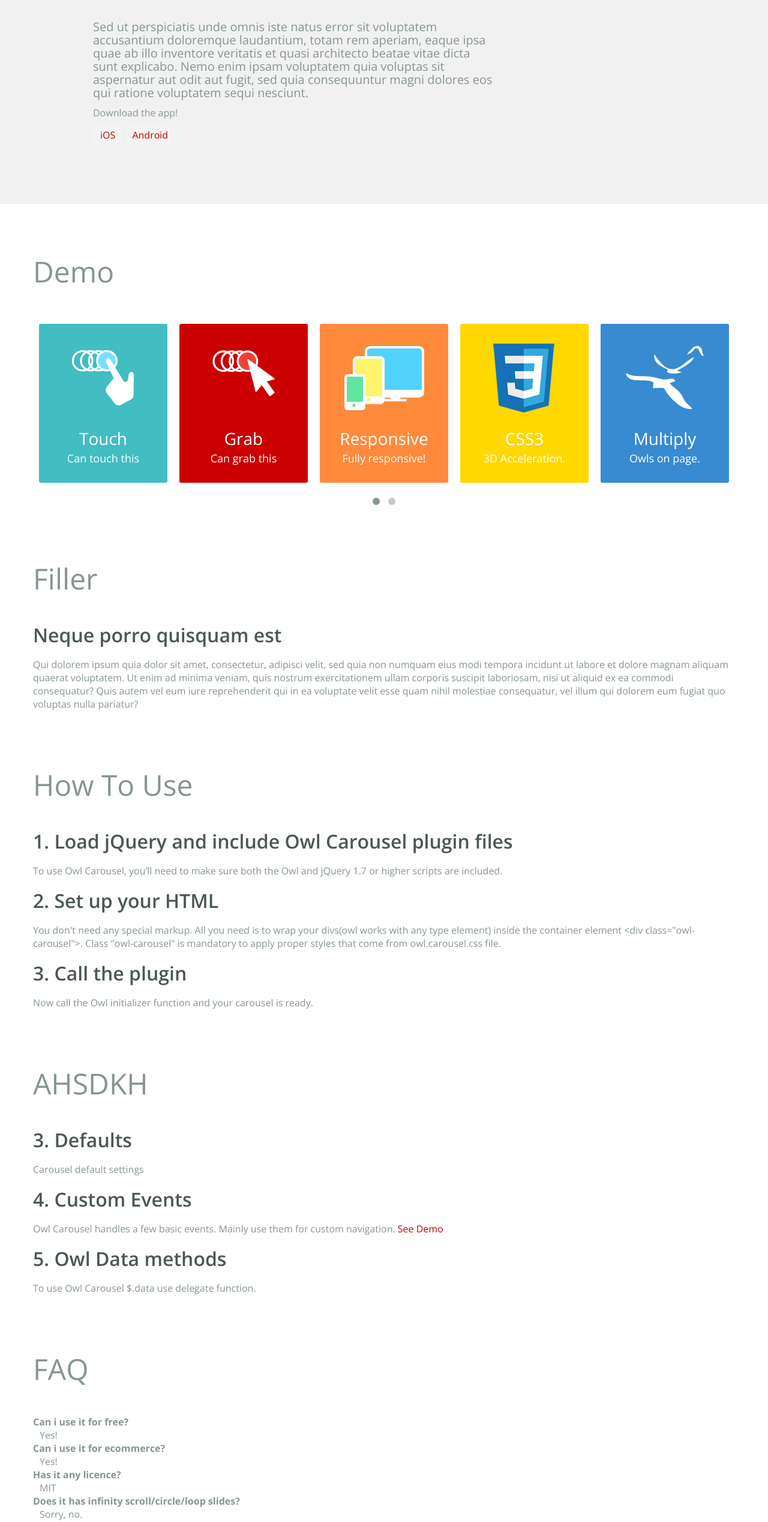
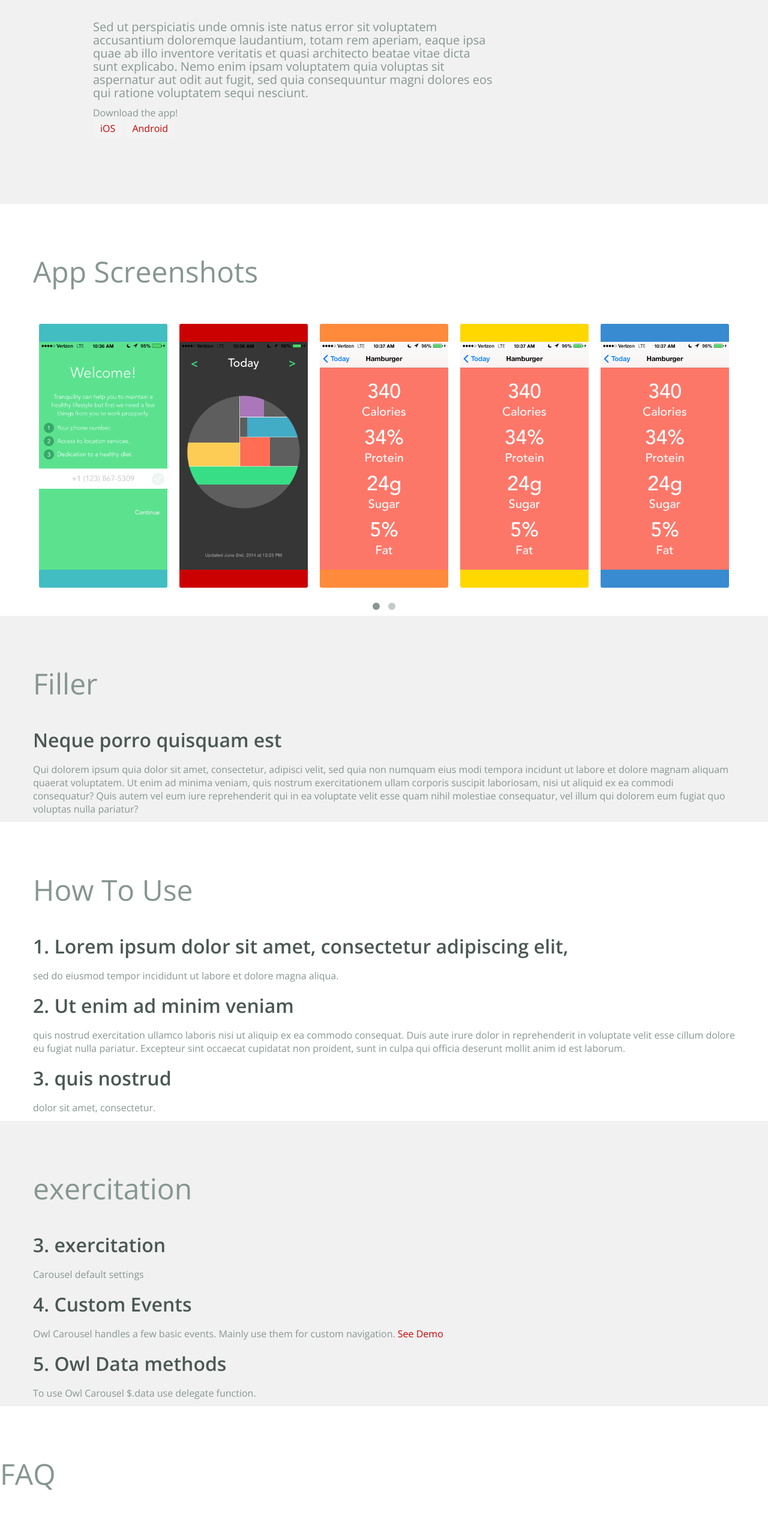
Before and after one commit to dprorok2/dprorok2.github.io, a plain HTML site: page index.html in a window 1280 px wide. Shown: the part 246-2784 px from the top of the page at 60% size. Drawn offline with nearby package versions, Linux system fonts and the light colour scheme.

Commit message:
done with the templating

```diff
--- a/assets/css/custom.css
+++ b/assets/css/custom.css
@@ -1,6 +1,7 @@
 /* Owl Carousel Bootstrap Custom CSS */
 
 /* Header Navigation */
+
 #top-nav{
 	border-bottom: 1px solid #e1e6dd;
 	background: #FFF;
@@ -46,9 +47,9 @@
 
 /* Header  */
 
-#pageOne{
-	background: #f1f1f1;
-	padding: 100px 0 100px;
+#pageOne {
+    background: #f1f1f1;
+    padding: 100px 0 100px;
 }
 #pageOne h1{
 	color: #cb0000;
@@ -68,6 +69,21 @@
     width: 80px;
     position: relative;
     left: 100px;
+}
+#pageThree{
+	background: #f1f1f1;
+}
+#pageFive{
+	background: #f1f1f1;
+}
+#pageSeven{
+	background: #f1f1f1;
+}
+#pageNine{
+	background: #f1f1f1;
+}
+#pageEleven{
+	background: #f1f1f1;
 }
 img.arrow-down{
 	margin: 0 auto;
--- a/index.html
+++ b/index.html
@@ -32,8 +32,8 @@
                 </button>
                 <div class="nav-collapse collapse">
                     <ul class="nav pull-right">
-                        <li><a href="#pageOne">1</a></li>
-                        <li><a href="#pageTwo">2</a></li>
+                        <li><a href="#pageOne">Home</a></li>
+                        <li><a href="#pageTwo">Screenshots</a></li>
                         <li><a href="#pageThree">3</a></li>
                         <li><a href="#pageFour">4</a></li>
                         <li><a href="#pageFive">5</a></li>
@@ -43,10 +43,10 @@
             </div>
         </div>
     </div>
-    <div id="pageOne">
+    <div class="page" id="pageOne" >
         <div class="container">
             <div class="row">
-                <div class="span1">
+                <div class=" span1">
                     <img class="logo" src="img/flame.png" alt="Smoldr Logo">
                 </div>
                 <div class="span7">
@@ -60,7 +60,7 @@
                         Nemo enim ipsam voluptatem quia voluptas sit aspernatur aut odit aut fugit,
                         sed quia consequuntur magni dolores eos qui ratione voluptatem sequi nesciunt.
                     </h4>
-                    <h5>Download the app!</h5>
+                    <h5>Download the app!</h5style>
                     <div class="buttons">
                         <a class="btn btn-1 btn-lg"><i class="fa fa-apple icon"></i>iOS</a>
                         <a class="btn btn-1 btn-lg"><i class="fa fa-android icon"></i>Android</a>
@@ -69,65 +69,33 @@
             </div>
         </div>
     </div>
-    <div id="pageTwo">
+    <div class="page" id="pageTwo">
         <div class="container">
             <div class="row">
                 <div class="span12">
-                    <h1>Demo</h1>
+                    <h1>App Screenshots</h1>
                 </div>
             </div>
             <div class="row">
                 <div class="span12">
                     <div id="owl-example" class="owl-carousel">
                         <div class="item darkCyan">
-                            <img src="assets/img/demo-slides/touch.png" alt="Touch">
-                            <h3>Touch</h3>
-                            <h4>Can touch this</h4>
+                            <img src="img/screenshots/1.png" alt="App Screenshot">
                         </div>
                         <div class="item forestGreen">
-                            <img src="assets/img/demo-slides/grab.png" alt="Grab">
-                            <h3>Grab</h3>
-                            <h4>Can grab this</h4>
+                            <img src="img/screenshots/2.png" alt="App Screenshot">
                         </div>
                         <div class="item orange">
-                            <img src="assets/img/demo-slides/responsive.png" alt="Responsive">
-                            <h3>Responsive</h3>
-                            <h4>Fully responsive!</h4>
+                            <img src="img/screenshots/3.png" alt="App Screenshot">
                         </div>
                         <div class="item yellow">
-                            <img src="assets/img/demo-slides/css3.png" alt="CSS3">
-                            <h3>CSS3</h3>
-                            <h4>3D Acceleration.</h4>
+                            <img src="img/screenshots/4.png" alt="App Screenshot">
                         </div>
                         <div class="item dodgerBlue">
-                            <img src="assets/img/demo-slides/multi.png" alt="Multi">
-                            <h3>Multiply</h3>
-                            <h4>Owls on page.</h4>
+                            <img src="img/screenshots/5.png" alt="App Screenshot">
                         </div>
                         <div class="item skyBlue">
-                            <img src="assets/img/demo-slides/modern.png" alt="Modern Browsers">
-                            <h3>Modern</h3>
-                            <h4>Browsers Compatibility</h4>
-                        </div>
-                        <div class="item zombieGreen">
-                            <img src="assets/img/demo-slides/zombie.png" alt="Zombie Browsers - old ones">
-                            <h3>Zombie</h3>
-                            <h4>Browsers Compatibility</h4>
-                        </div>
-                        <div class="item violet">
-                            <img src="assets/img/demo-slides/controls.png" alt="Take Control">
-                            <h3>Take Control</h3>
-                            <h4>The way you like</h4>
-                        </div>
-                        <div class="item yellowLight">
-                            <img src="assets/img/demo-slides/feather.png" alt="Light">
-                            <h3>Light</h3>
-                            <h4>As a feather</h4>
-                        </div>
-                        <div class="item steelGray">
-                            <img src="assets/img/demo-slides/tons.png" alt="Tons of Opotions">
-                            <h3>Tons</h3>
-                            <h4>of options</h4>
+                            <img src="img/screenshots/6.png" alt="App Screenshot">
                         </div>
                     </div>
 
@@ -135,47 +103,49 @@
             </div>
         </div>
     </div>
-    <div id="pageThree">
+    <div class="page" id="pageThree">
         <div class="container">
             <div class="row">
                 <div class="span12">
                     <h1>Filler</h1>
                     <h2>Neque porro quisquam est</h2>
-                    <p>Qui dolorem ipsum quia dolor sit amet, consectetur, adipisci velit,
-                    sed quia non numquam eius modi tempora incidunt ut labore et dolore magnam aliquam quaerat voluptatem.
-                    Ut enim ad minima veniam, quis nostrum exercitationem ullam corporis suscipit laboriosam,
-                    nisi ut aliquid ex ea commodi consequatur? Quis autem vel eum iure reprehenderit qui in ea voluptate velit
-                    esse quam nihil molestiae consequatur, vel illum qui dolorem eum fugiat quo voluptas nulla pariatur?</p>
+                    <p>
+                        Qui dolorem ipsum quia dolor sit amet, consectetur, adipisci velit,
+                        sed quia non numquam eius modi tempora incidunt ut labore et dolore magnam aliquam quaerat voluptatem.
+                        Ut enim ad minima veniam, quis nostrum exercitationem ullam corporis suscipit laboriosam,
+                        nisi ut aliquid ex ea commodi consequatur? Quis autem vel eum iure reprehenderit qui in ea voluptate velit
+                        esse quam nihil molestiae consequatur, vel illum qui dolorem eum fugiat quo voluptas nulla pariatur?
+                    </p>
                 </div>
             </div>
         </div>
     </div>
-    <div id="pageFour">
+    <div class="page" id="pageFour">
         <div class="container">
             <div class="row">
                 <div class="span12">
                     <h1>How To Use</h1>
-                    <h2>1. Load jQuery and include Owl Carousel plugin files</h2>
-                    <p>To use Owl Carousel, you’ll need to make sure both the Owl and jQuery 1.7 or higher scripts are included.</p>
+                    <h2>1. Lorem ipsum dolor sit amet, consectetur adipiscing elit, </h2>
+                    <p>sed do eiusmod tempor incididunt ut labore et dolore magna aliqua.</p>
 
-                    <h2>2. Set up your HTML</h2>
-                    <p>You don't need any special markup. All you need is to wrap your divs(owl works with any type element) inside the container element &lt;div class="owl-carousel"&gt;. Class "owl-carousel" is mandatory to apply proper styles that come from owl.carousel.css file.</p>
+                    <h2>2. Ut enim ad minim veniam</h2>
+                    <p>quis nostrud exercitation ullamco laboris nisi ut aliquip ex ea commodo consequat. Duis aute irure dolor in reprehenderit in voluptate velit esse cillum dolore eu fugiat nulla pariatur. Excepteur sint occaecat cupidatat non proident, sunt in culpa qui officia deserunt mollit anim id est laborum.</p>
 
-                    <h2>3. Call the plugin</h2>
-                    <p>Now call the Owl initializer function and your carousel is ready.</p>
+                    <h2>3. quis nostrud</h2>
+                    <p>dolor sit amet, consectetur.</p>
 
                 </div>
             </div>
         </div>
     </div>
 
-    <div id="pageFive">
+    <div class="page" id="pageFive">
         <div class="container">
             <div class="row">
                 <div class="span12">
-                    <h1>AHSDKH</h1>
+                    <h1>exercitation</h1>
 
-                    <h2>3. Defaults</h2>
+                    <h2>3. exercitation</h2>
                     <p>Carousel default settings</p>
 
                     <h2>4. Custom Events</h2>
@@ -187,21 +157,21 @@
             </div>
         </div>
     </div>
-    <div id="pageSix" class="container">
+    <div class="page" id="pageSix" class="container">
         <div class="row">
             <div class="span12">
                 <h1>FAQ</h1>
                 <dl>
-                    <dt>Can i use it for free?</dt>
-                    <dd>Yes!</dd>
-                    <dt>Can i use it for ecommerce?</dt>
-                    <dd>Yes!</dd>
-                    <dt>Has it any licence?</dt>
-                    <dd>MIT</dd>
-                    <dt>Does it has infinity scroll/circle/loop slides?</dt>
-                    <dd>Sorry, no.</dd>
-                    <dt>What's new in latest release?</dt>
-                    <dd>See <a href="changelog.html">Changelog</a></dd>
+                    <dt>Question?</dt>
+                    <dd>Answer!</dd>
+                    <dt>Question?</dt>
+                    <dd>Answer!</dd>
+                    <dt>Question?</dt>
+                    <dd>Answer</dd>
+                    <dt>Question?</dt>
+                    <dd>Sorry, Answer.</dd>
+                    <dt>Question?</dt>
+                    <dd>Answer...</dd>
                 </dl>
             </div>
         </div>
```
Also changed, not shown: Content/custom.css (deleted), img/ho5.gif (added).
